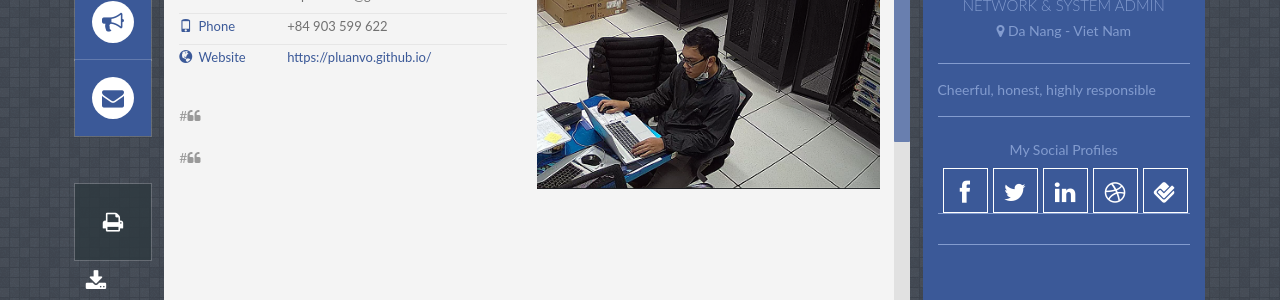
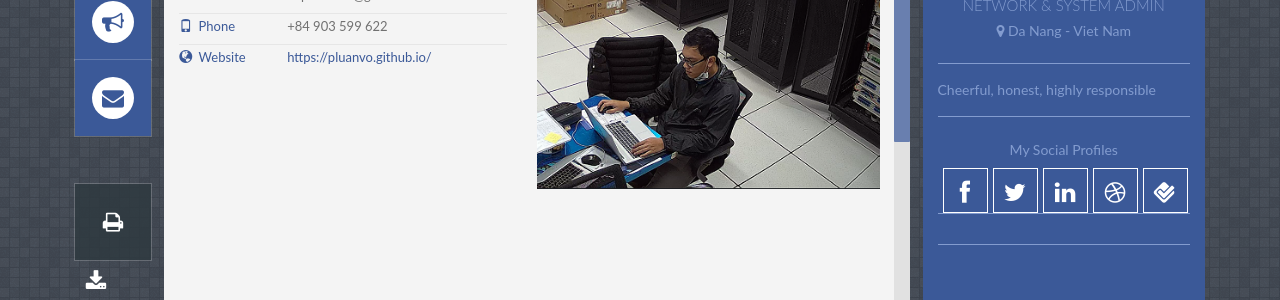
Before and after one commit to pLuanVo/pLuanVo.github.io, a Jekyll site: the page built from index.html, in a window 1280 px wide. Shown: the part 403-703 px from the top of the page. Built offline with Jekyll 4.4.1, drawn with Linux system fonts in a browser that asks for light colours; some web fonts are replaced.

Commit message:
change detail

```diff
--- a/_includes/profile.html
+++ b/_includes/profile.html
@@ -57,18 +57,6 @@
             </li>
 
         </ul>
-
-
-        <p style="margin-bottom:20px">
-            #<i class="fa fa-quote-left"></i>
-
-        </p>
-
-         <p style="margin-bottom:20px">
-            #<i class="fa fa-quote-left"></i>
-
-
-        </p>
 
     </div>
     <!-- End left-wrap -->
```
